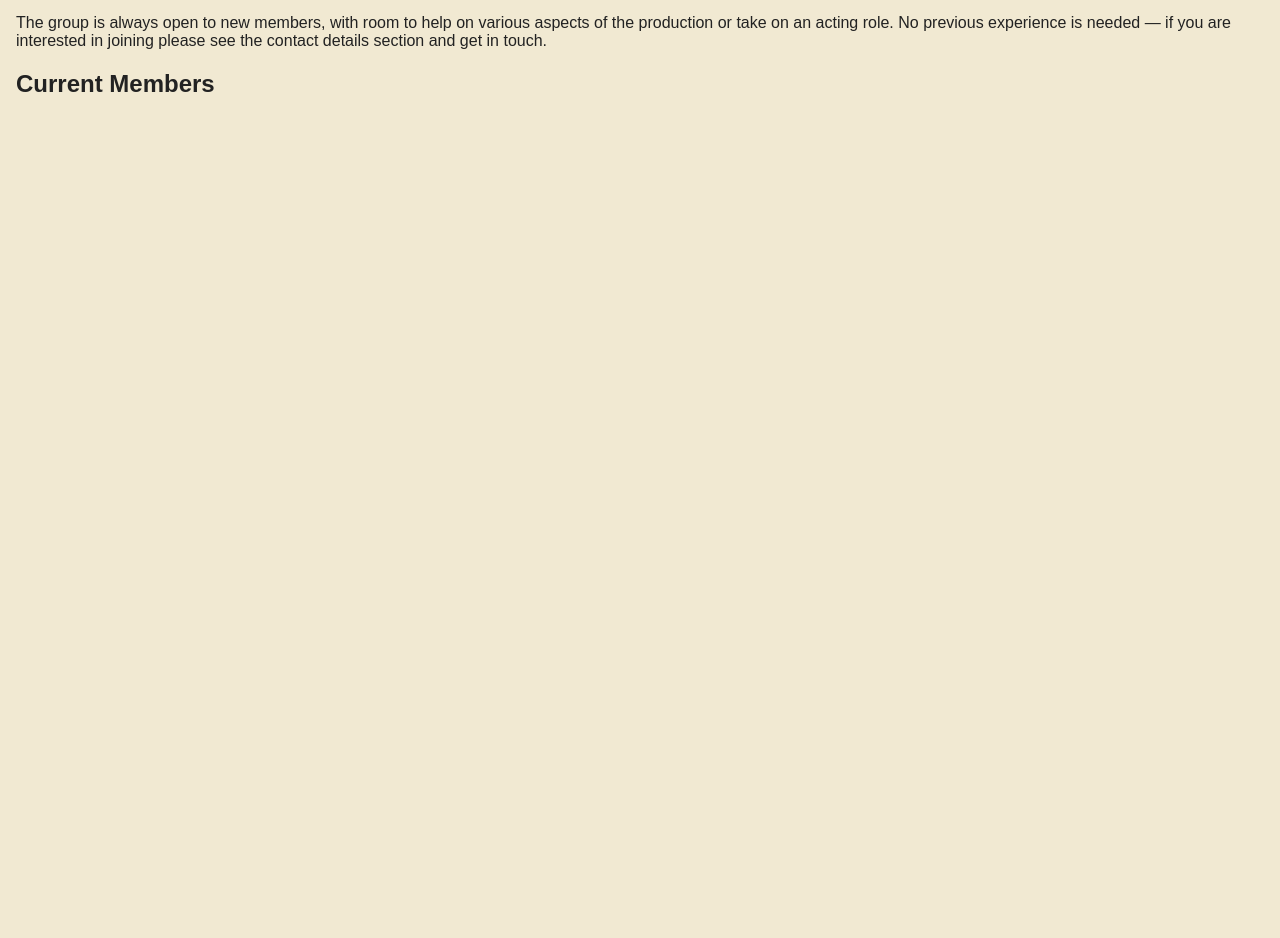
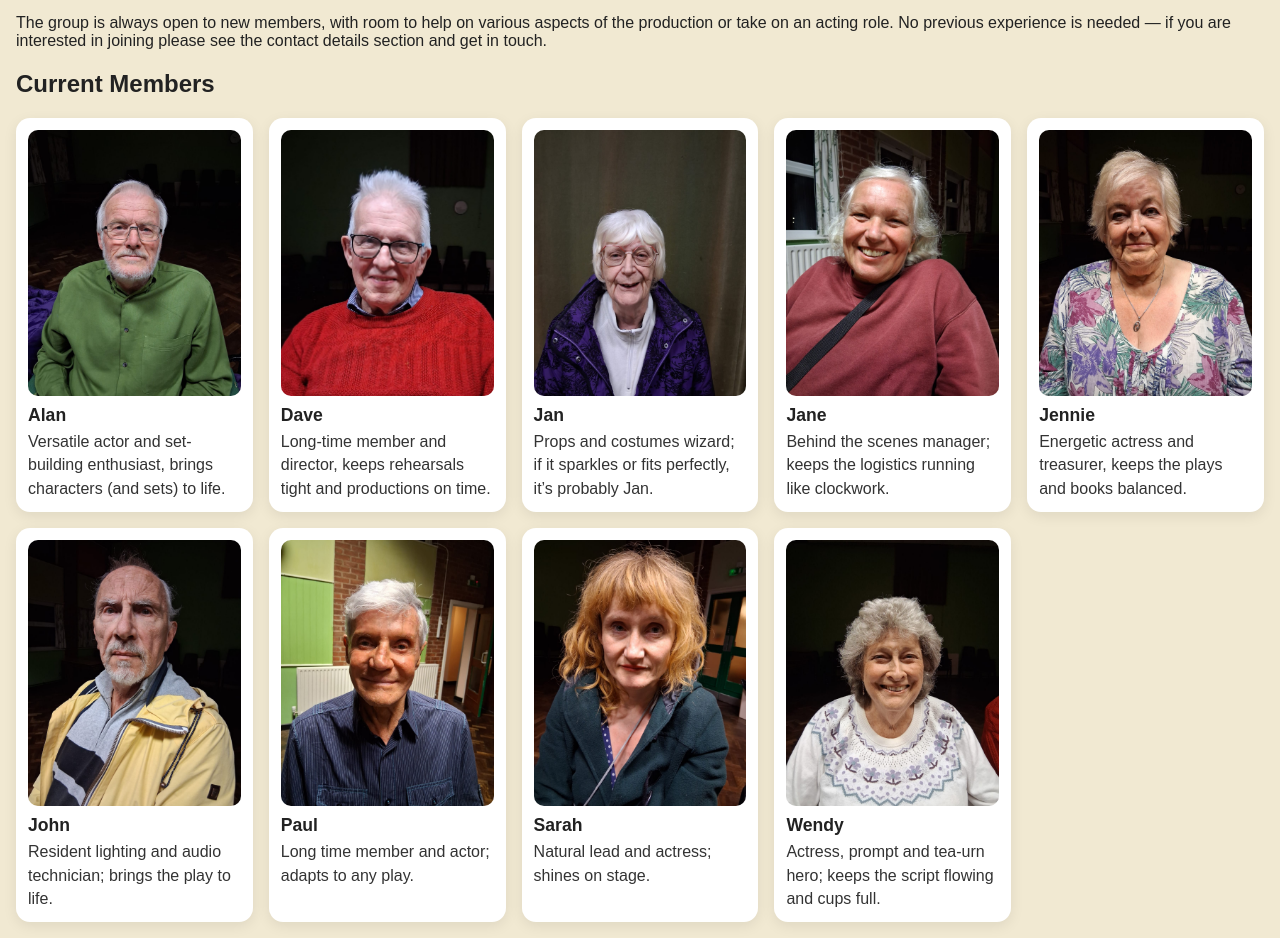
Before and after one commit to AvocadoCoding/PhoenixPlayersOfEarlsdon, a React (Create React App) app in the folder my-react-app/: page /about in a window 1280 px wide. Shown: the part 580-1518 px from the top of the page. Before the commit the page ends 800 px from the top, so only its background shows below. Built offline with nearby package versions, Linux system fonts and the light colour scheme.

Commit message:
About us members update

```diff
--- a/my-react-app/src/App.css
+++ b/my-react-app/src/App.css
@@ -48,3 +48,47 @@ html, body, #root {
     transform: rotate(360deg);
   }
 }
+
+/* Responsive grid */
+.members-grid {
+  display: grid;
+  grid-template-columns: repeat(auto-fit, minmax(220px, 1fr));
+  gap: 1rem;
+  margin-top: 0.75rem;
+}
+
+/* Card styling */
+.member-card {
+  background: #ffffff;
+  border-radius: 14px;
+  box-shadow: 0 4px 14px rgba(0,0,0,0.08);
+  padding: 0.75rem;
+  display: flex;
+  flex-direction: column;
+  align-items: stretch;
+}
+
+/* Image styling */
+.member-photo {
+  width: 100%;
+  aspect-ratio: 4 / 5;     /* keeps a nice portrait shape */
+  object-fit: cover;       /* fills the frame without distortion */
+  border-radius: 10px;
+}
+
+/* Text styling */
+.member-name {
+  margin: 0.6rem 0 0.25rem;
+  font-size: 1.1rem;
+}
+
+.member-bio {
+  margin: 0;
+  line-height: 1.45;
+  color: #333;
+}
+
+/* Optional: nicer spacing under the section heading */
+.page-content h2 + .members-grid {
+  margin-top: 1rem;
+}
--- a/my-react-app/src/pages/AboutUs.js
+++ b/my-react-app/src/pages/AboutUs.js
@@ -1,5 +1,27 @@
 import React from 'react';
 import Navbar from '../components/Navbar';
+
+import AlanImg from '../assets/images/members/Alan.jpg';
+import DaveImg from '../assets/images/members/Dave.jpg';
+import JanImg from '../assets/images/members/Jan.jpg';
+import JaneImg from '../assets/images/members/Jane.jpg';
+import JennieImg from '../assets/images/members/Jennie.jpg';
+import JohnImg from '../assets/images/members/John.jpg';
+import PaulImg from '../assets/images/members/Paul.jpg';
+import SarahImg from '../assets/images/members/Sarah.jpg';
+import WendyImg from '../assets/images/members/Wendy.jpg';
+
+const members = [
+  { name: 'Alan', img: AlanImg, bio: 'Versatile actor and set-building enthusiast, brings characters (and sets) to life.' },
+  { name: 'Dave', img: DaveImg, bio: 'Long-time member and director, keeps rehearsals tight and productions on time.' },
+  { name: 'Jan', img: JanImg, bio: 'Props and costumes wizard; if it sparkles or fits perfectly, it’s probably Jan.' },
+  { name: 'Jane', img: JaneImg, bio: 'Behind the scenes manager; keeps the logistics running like clockwork.' },
+  { name: 'Jennie', img: JennieImg, bio: 'Energetic actress and treasurer, keeps the plays and books balanced.' },
+  { name: 'John', img: JohnImg, bio: 'Resident lighting and audio technician; brings the play to life.' },
+  { name: 'Paul', img: PaulImg, bio: 'Long time member and actor; adapts to any play.' },
+  { name: 'Sarah', img: SarahImg, bio: 'Natural lead and actress; shines on stage.' },
+  { name: 'Wendy', img: WendyImg, bio: 'Actress, prompt and tea-urn hero; keeps the script flowing and cups full.' },
+];
 
 function AboutUs() {
   return (
@@ -34,6 +56,17 @@ function AboutUs() {
 
         <h2>Current Members</h2>
 
+        {/* Members grid */}
+        <div className="members-grid">
+          {members.map((m) => (
+            <article key={m.name} className="member-card">
+              <img src={m.img} alt={`${m.name} — Phoenix Players member`} className="member-photo" />
+              <h3 className="member-name">{m.name}</h3>
+              <p className="member-bio">{m.bio}</p>
+            </article>
+          ))}
+        </div>
+
       </div>
     </div>
   );
```
